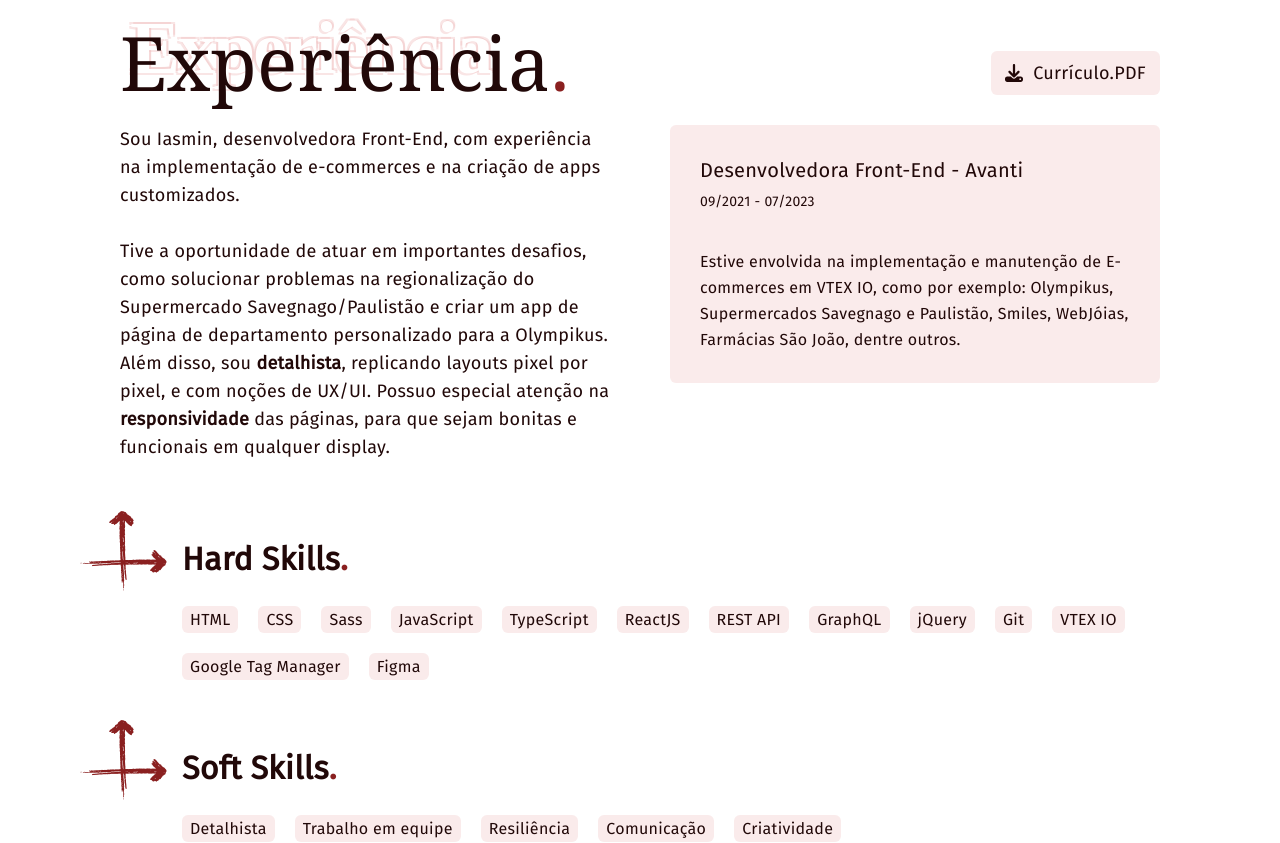
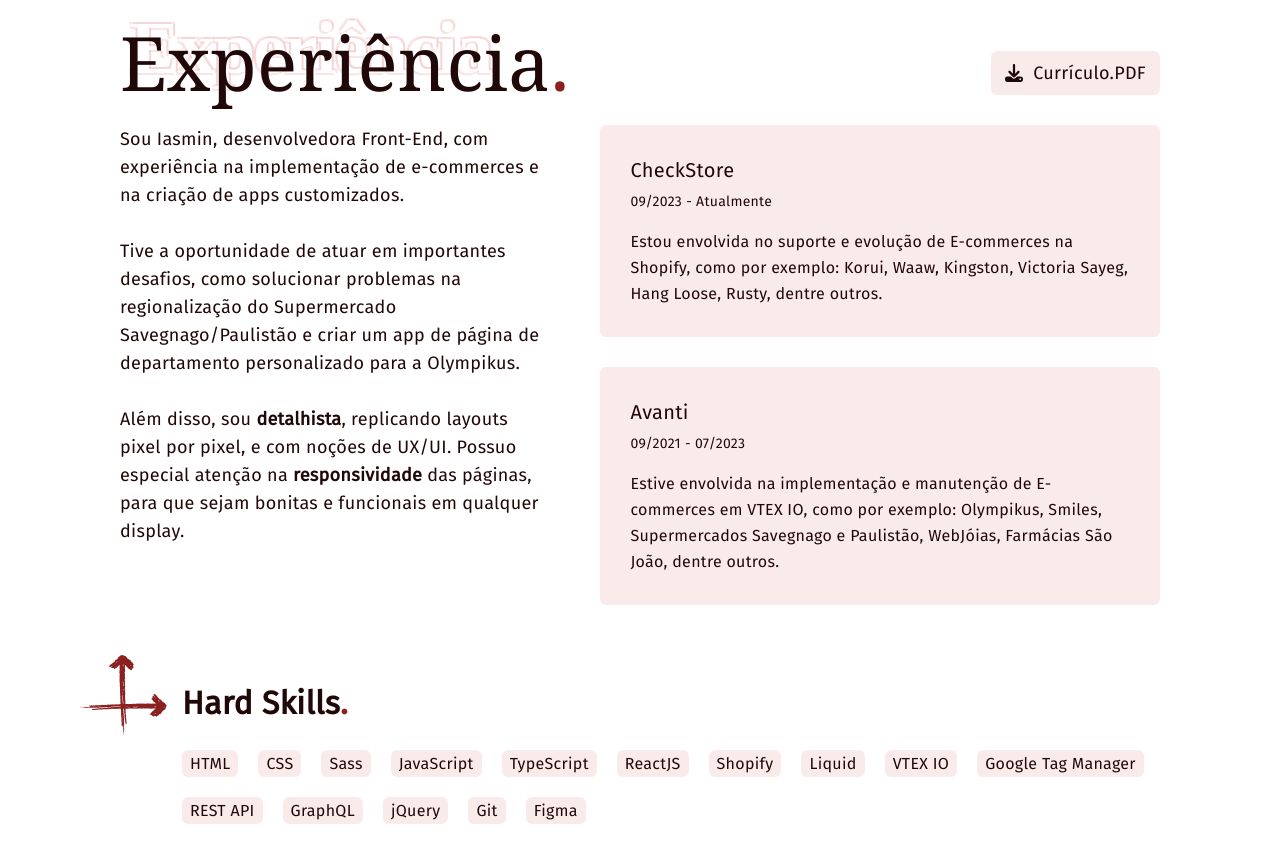
Before and after one commit to iasminln/curriculo-virtual, a React (Vite) app: page / in a window 1280 px wide. Shown: the part 520-1363 px from the top of the page. Built offline with nearby package versions, Linux system fonts and the light colour scheme; a web font is replaced by a local one.

Commit message:
added new work experiences

```diff
--- a/src/components/Experiencia/Experiencia.jsx
+++ b/src/components/Experiencia/Experiencia.jsx
@@ -9,7 +9,7 @@
 const Experiencia = () => {
   const { darkAtivo } = useContext(UserContext)
 
-  const listHardSkills = ['HTML', 'CSS', 'Sass', 'JavaScript', 'TypeScript', 'ReactJS', 'REST API', 'GraphQL', 'jQuery', 'Git', 'VTEX IO', 'Google Tag Manager', 'Figma']
+  const listHardSkills = ['HTML', 'CSS', 'Sass', 'JavaScript', 'TypeScript', 'ReactJS', 'Shopify', 'Liquid', 'VTEX IO', 'Google Tag Manager', 'REST API', 'GraphQL', 'jQuery', 'Git', 'Figma']
   const listSoftSkills = ['Detalhista', 'Trabalho em equipe', 'Resiliência', 'Comunicação', 'Criatividade']
   const listIdiomas = ['Inglês: intermediário', 'Espanhol: intermediário']
 
@@ -29,11 +29,19 @@
       <div className='content'>
         <p className='text-01'>Sou Iasmin, desenvolvedora Front-End, com experiência na implementação de e-commerces e na criação de apps customizados.<br /><br />
 
-          Tive a oportunidade de atuar em importantes desafios, como solucionar problemas na regionalização do Supermercado Savegnago/Paulistão e criar um app de página de departamento personalizado para a Olympikus. Além disso, sou <b>detalhista</b>, replicando layouts pixel por pixel, e com noções de UX/UI. Possuo especial atenção na <b>responsividade</b> das páginas, para que sejam bonitas e funcionais em qualquer display.</p>
+          Tive a oportunidade de atuar em importantes desafios, como solucionar problemas na regionalização do Supermercado Savegnago/Paulistão e criar um app de página de departamento personalizado para a Olympikus. <br /><br />
+
+          Além disso, sou <strong>detalhista</strong>, replicando layouts pixel por pixel, e com noções de UX/UI. Possuo especial atenção na <strong>responsividade</strong> das páginas, para que sejam bonitas e funcionais em qualquer display.
+        </p>
         <div className='box'>
-          <p className='box-text-01'>Desenvolvedora Front-End - Avanti</p>
+          <p className='box-text-01'>CheckStore</p>
+          <p className='box-text-02'>09/2023 - Atualmente</p>
+          <p className='box-text-03'>Estou envolvida no suporte e evolução de E-commerces na Shopify, como por exemplo: Korui, Waaw, Kingston, Victoria Sayeg, Hang Loose, Rusty, dentre outros.</p>
+        </div>
+        <div className='box'>
+          <p className='box-text-01'>Avanti</p>
           <p className='box-text-02'>09/2021 - 07/2023</p>
-          <p className='box-text-03'>Estive envolvida na implementação e manutenção de E-commerces em VTEX IO, como por exemplo: Olympikus, Supermercados Savegnago e Paulistão, Smiles, WebJóias, Farmácias São João, dentre outros.</p>
+          <p className='box-text-03'>Estive envolvida na implementação e manutenção de E-commerces em VTEX IO, como por exemplo: Olympikus, Smiles, Supermercados Savegnago e Paulistão, WebJóias, Farmácias São João, dentre outros.</p>
         </div>
       </div>
 
--- a/src/components/Experiencia/_experiencia.scss
+++ b/src/components/Experiencia/_experiencia.scss
@@ -14,10 +14,11 @@
 
   .content {
     display: grid;
-    grid-template-columns: 1fr 1fr;
-    align-items: center;
+    grid-template-columns: 1fr 1.3fr;
+    grid-template-rows: auto auto;
+    align-items: flex-start;
     justify-content: space-between;
-    gap: 60px;
+    gap: 30px 50px;
     margin-bottom: size(50);
 
     @include mediaq(760) {
@@ -28,6 +29,7 @@
 
     .text-01 {
       @include fontSize(18);
+      grid-row: 1/-1;
     }
 
     .box {
@@ -35,6 +37,7 @@
       border-radius: 6px;
       padding: size(30);
       align-self: baseline;
+      grid-column: 2;
 
       @include dark() {
         background: rgba($color: $color-two, $alpha: .1);
@@ -48,7 +51,7 @@
 
       .box-text-02 {
         @include fontSize(14);
-        margin-bottom: size(35);
+        margin-bottom: size(15);
       }
 
       .box-text-03 {
```
